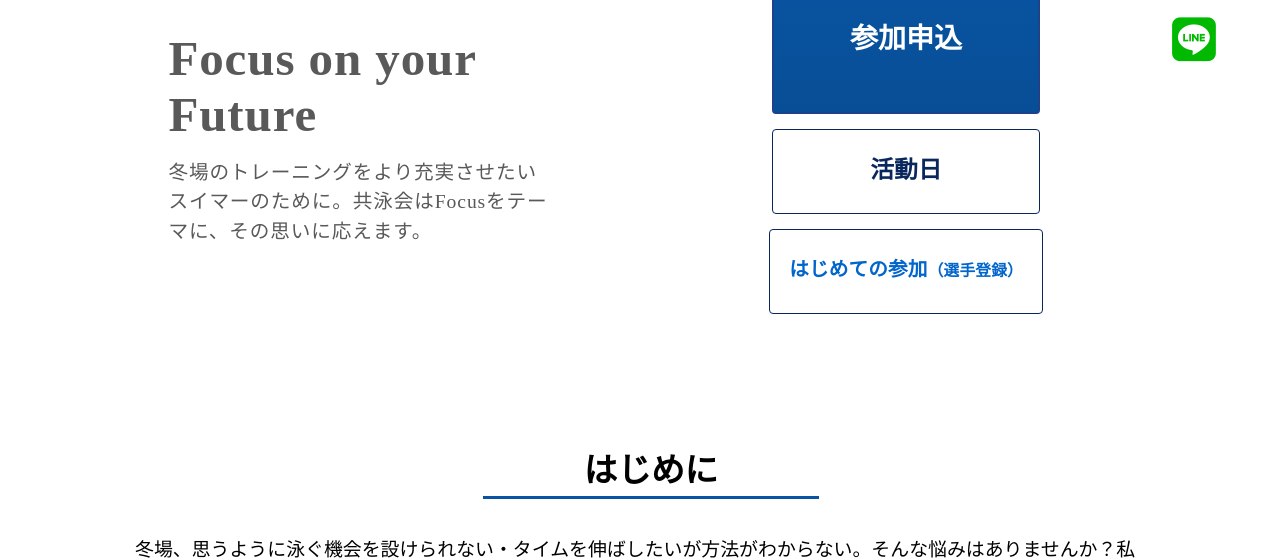
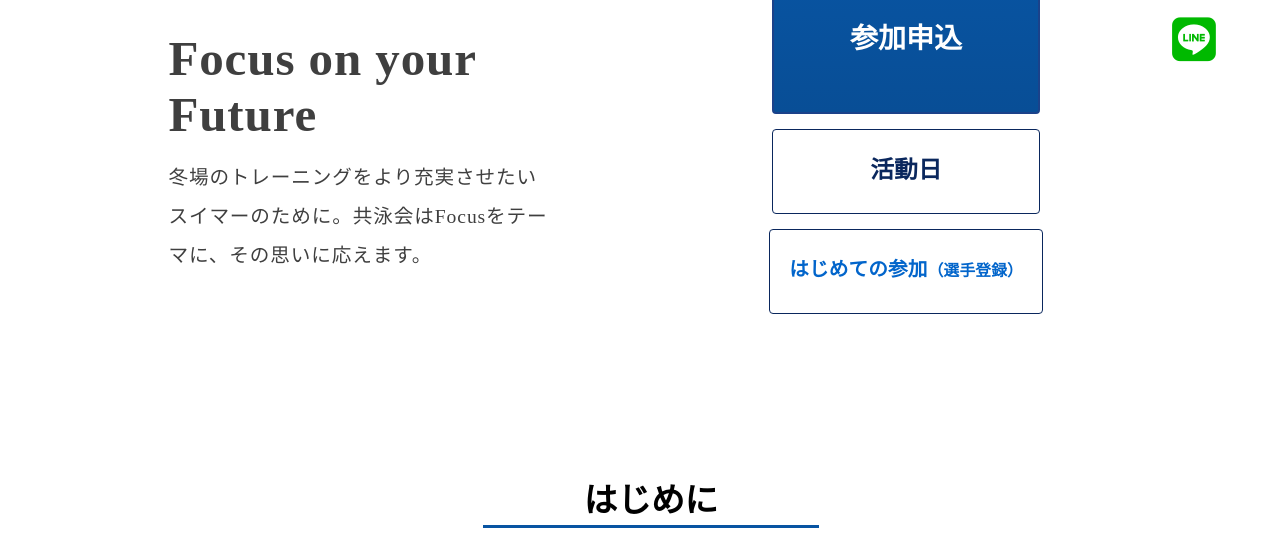
Before and after one commit to r-tanaka-works/r-tanaka-works.github.io, a plain HTML site: page index.html in a window 1280 px wide. Shown: the part 186-745 px from the top of the page. Drawn offline with Linux system fonts and the light colour scheme; files whose address does not match are found by name.

Commit message:
Add files via upload

```diff
--- a/assets/css/main.css
+++ b/assets/css/main.css
@@ -72,11 +72,11 @@ i {
 	padding: 82px 8vw;
 	font-size: 1.3em;
 	font-weight: 400;
-	color:#222;
+	color:#000;
 	bottom: 20px;
 	opacity: 0.75;
 	max-width: 545px;
-	line-height: 1.5em;
+	line-height: 2em;
 	letter-spacing:0.9px;
 }
 
```
